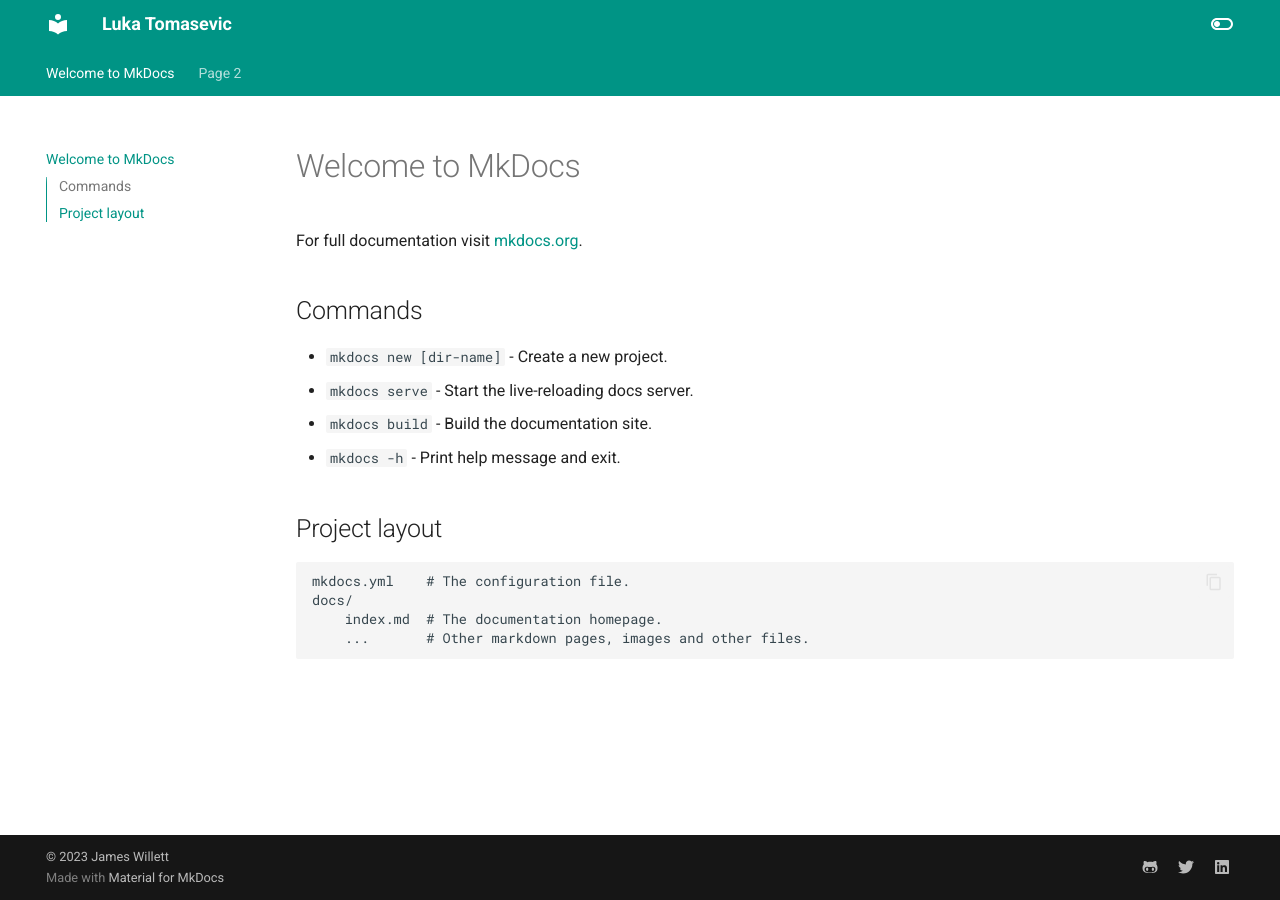
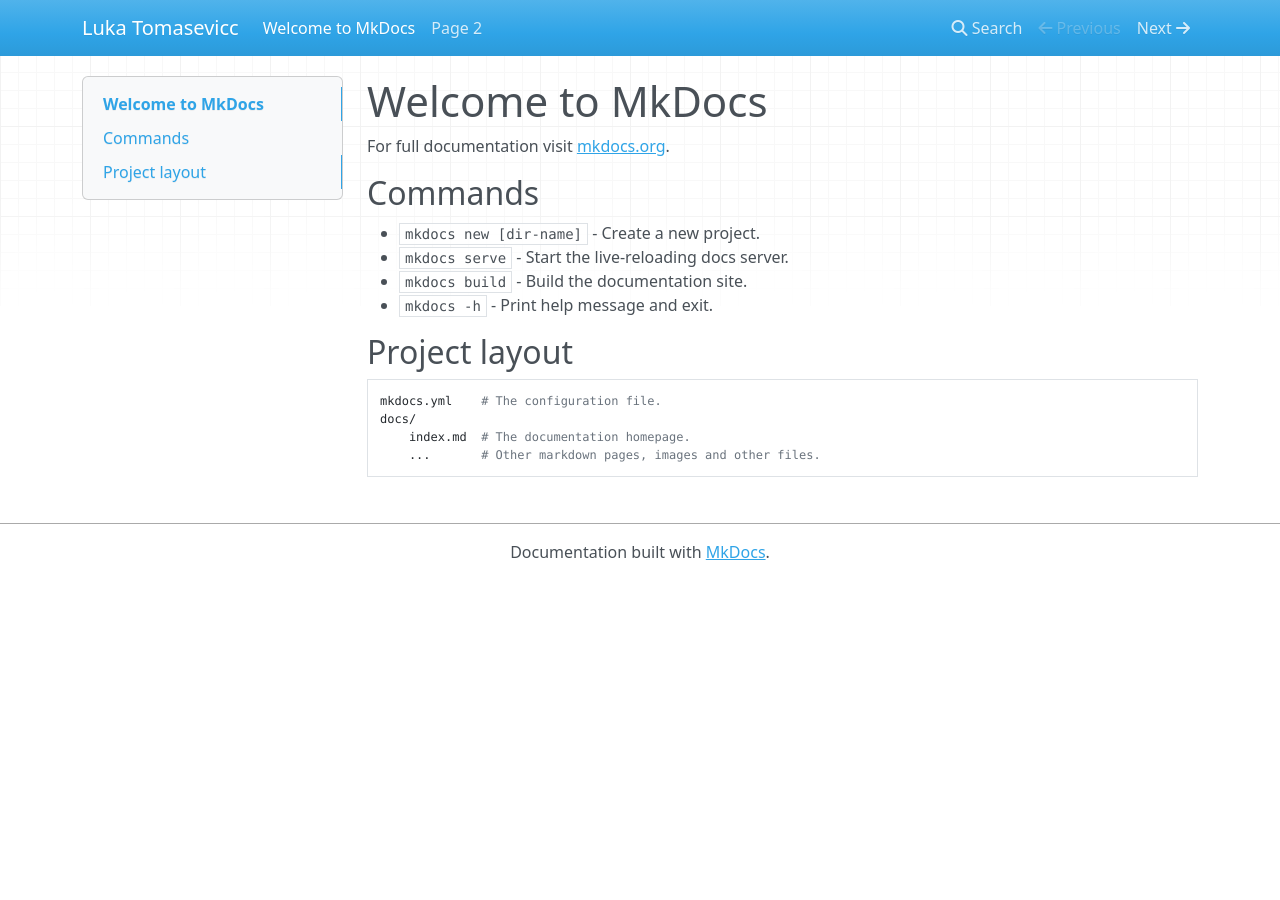
Before and after one commit to ltomasevic/mkdocs, an MkDocs documentation site: the page built from docs/index.md, in a window 1280 px wide. Built offline with MkDocs 1.6.1, drawn with Linux system fonts in a browser that asks for light colours; nearby versions of some CDN libraries.

Commit message:
Third try

```diff
--- a/mkdocs.yml
+++ b/mkdocs.yml
@@ -1,6 +1,6 @@
-site_name: Luka Tomasevic
+site_name: Luka Tomasevicc
 theme:
-  name: material
+  name: mkdocs
   features:
     - navigation.tabs
     - navigation.sections
@@ -25,35 +25,3 @@
         name: Switch to light mode
       primary: teal
       accent: lime
-
-plugins:
-  - social
-
-extra:
-  social:
-    - icon: fontawesome/brands/github-alt
-      link: https://github.com/james-willett
-    - icon: fontawesome/brands/twitter
-      link: https://twitter.com/TheJamesWillett
-    - icon: fontawesome/brands/linkedin
-      link: https://www.linkedin.com/in/willettjames/
-
-markdown_extensions:
-  - pymdownx.highlight:
-      anchor_linenums: true
-  - pymdownx.inlinehilite
-  - pymdownx.snippets
-  - admonition
-  - pymdownx.arithmatex:
-      generic: true
-  - footnotes
-  - pymdownx.details
-  - pymdownx.superfences
-  - pymdownx.mark
-  - attr_list
-  - pymdownx.emoji:
-      emoji_index: !!python/name:materialx.emoji.twemoji
-      emoji_generator: !!python/name:materialx.emoji.to_svg
-
-copyright: |
-  &copy; 2023 <a href="https://github.com/james-willett"  target="_blank" rel="noopener">James Willett</a>
```
